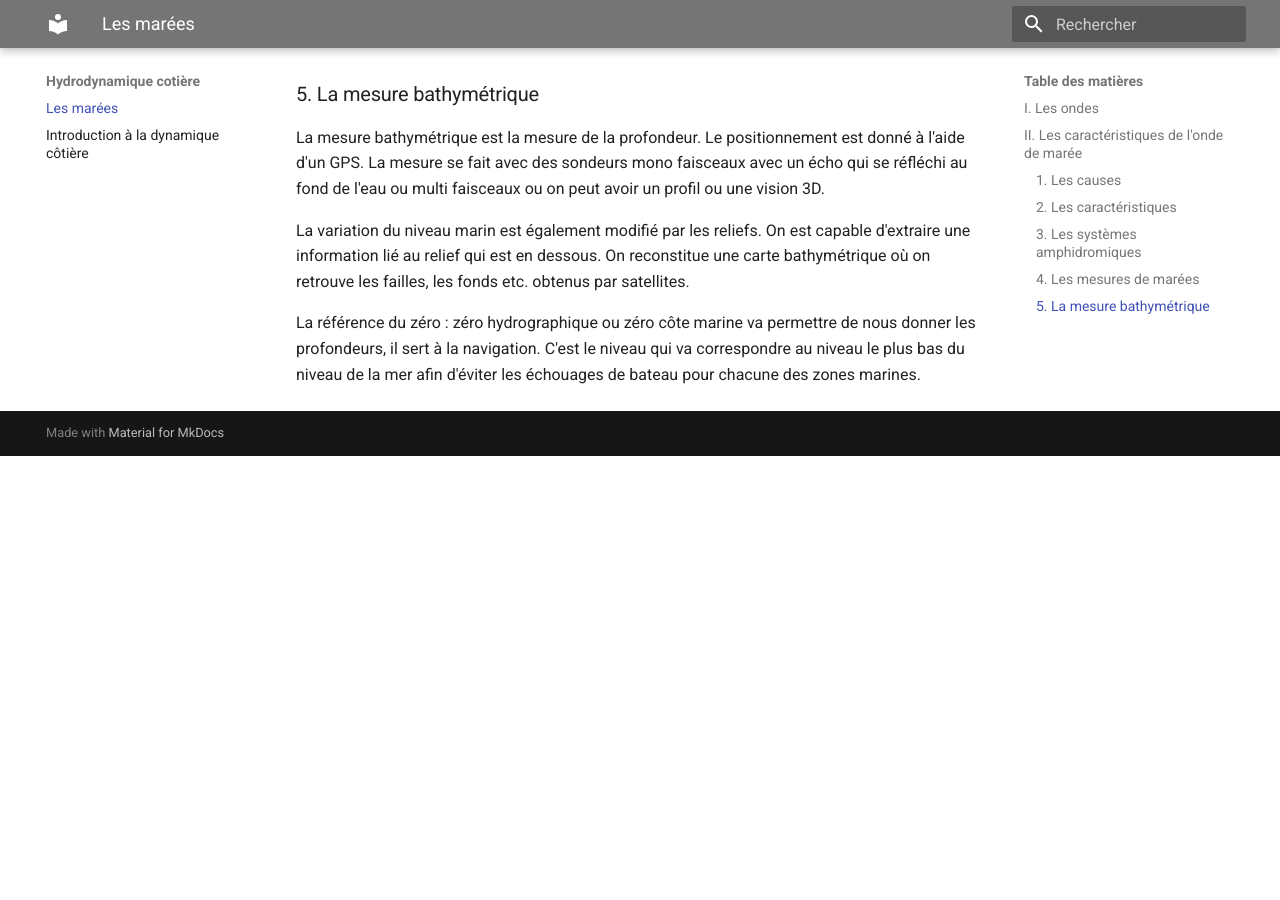
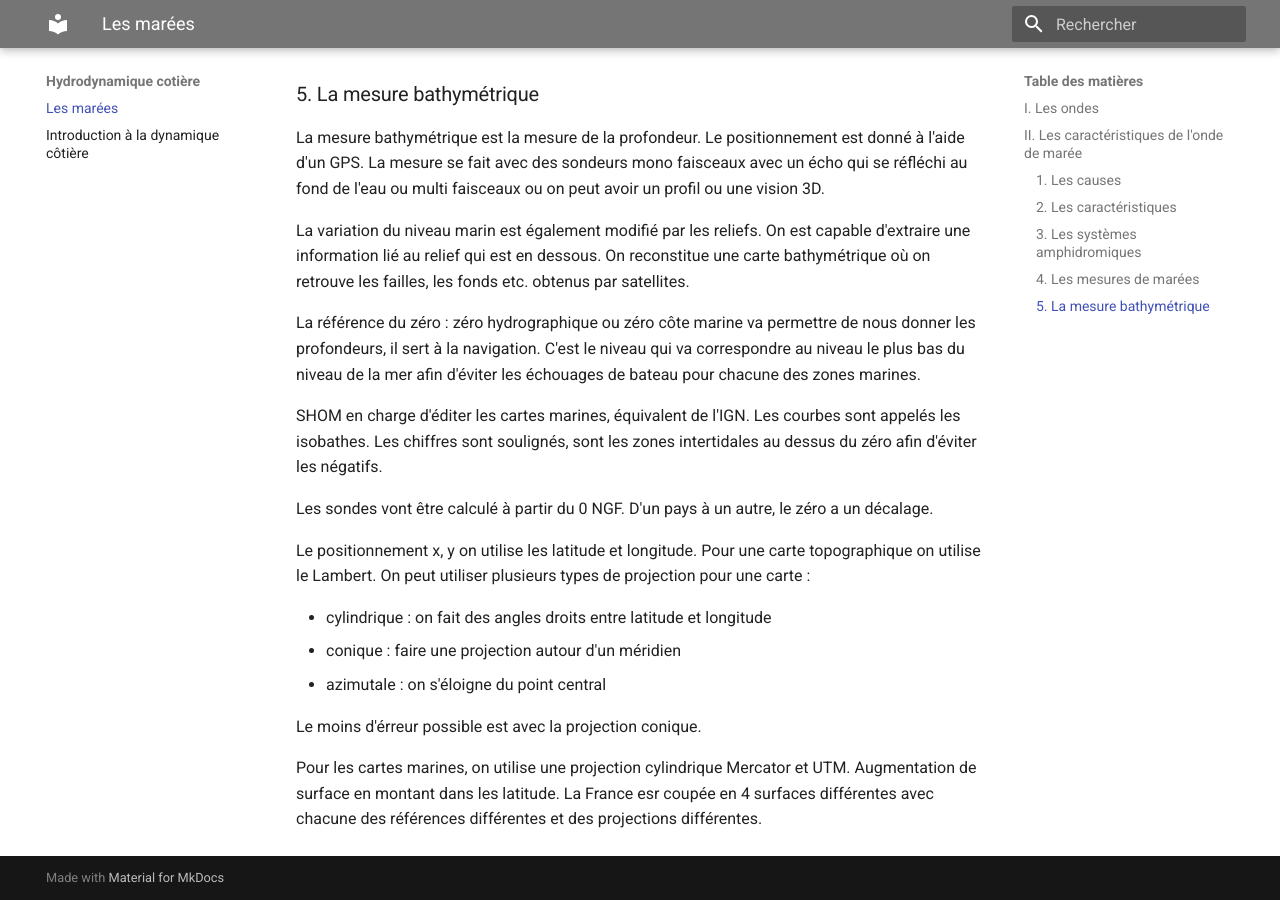
Before and after one commit to Lizeem/L3STcours, an MkDocs documentation site: the page built from Docs/Hydrodynamique cotière/Les marées.md, in a window 1280 px wide and 900 px high, scrolled down 2452 px. Built offline with MkDocs 1.6.1 and Material for MkDocs 9.7.7, drawn with Linux system fonts in a browser that asks for light colours; before the commit the page ends 2908 px from its top, so only the background shows below that.

Commit message:
Udpate les marées

```diff
--- a/Docs/Hydrodynamique cotière/Les marées.md
+++ b/Docs/Hydrodynamique cotière/Les marées.md
@@ -65,3 +65,18 @@ La mesure bathymétrique est la mesure de la profondeur. Le positionnement est d
 La variation du niveau marin est également modifié par les reliefs. On est capable d'extraire une information lié au relief qui est en dessous. On reconstitue une carte bathymétrique où on retrouve les failles, les fonds etc. obtenus par satellites.
 
 La référence du zéro : zéro hydrographique ou zéro côte marine va permettre de nous donner les profondeurs, il sert à la navigation. C'est le niveau qui va correspondre au niveau le plus bas du niveau de la mer afin d'éviter les échouages de bateau pour chacune des zones marines.
+
+SHOM en charge d'éditer les cartes marines, équivalent de l'IGN.
+Les courbes sont appelés les isobathes. Les chiffres sont soulignés, sont les zones intertidales au dessus du zéro afin d'éviter les négatifs.
+
+Les sondes vont être calculé à partir du 0 NGF. D'un pays à un autre, le zéro a un décalage.
+
+Le positionnement x, y on utilise les latitude et longitude. Pour une carte topographique on utilise le Lambert. On peut utiliser plusieurs types de projection pour une carte :
+
+- cylindrique : on fait des angles droits entre latitude et longitude
+- conique : faire une projection autour d'un méridien
+- azimutale : on s'éloigne du point central
+
+Le moins d'érreur possible est avec la projection conique.
+
+Pour les cartes marines, on utilise une projection cylindrique Mercator et UTM. Augmentation de surface en montant dans les latitude. La France esr coupée en 4 surfaces différentes avec chacune des références différentes et des projections différentes.
```
